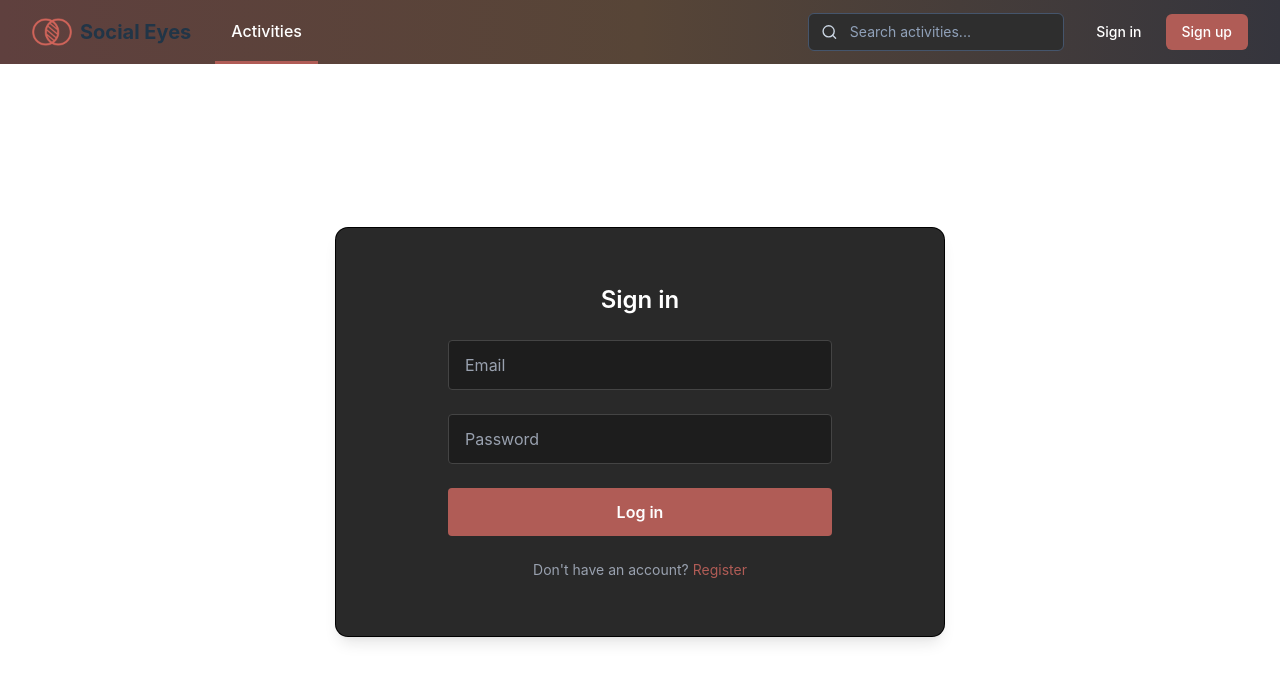
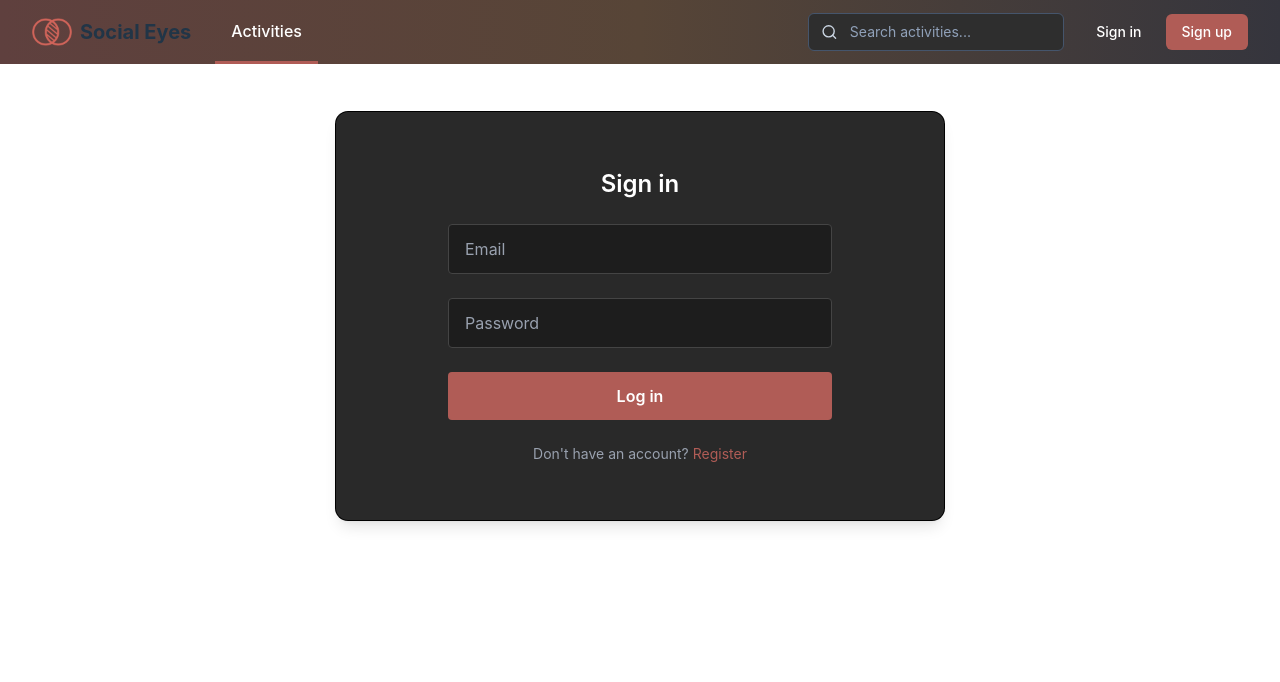
Before and after one commit to tadasmak/socialize_project_frontend, a React (Vite) app: page /participants/login in a window 1280 px wide. Shown: the top 682 px of the page. Built offline with nearby package versions, Linux system fonts and the light colour scheme; no server answers.

Commit message:
Fix horizontal alignment of pages

```diff
--- a/src/pages/ActivityFeed.tsx
+++ b/src/pages/ActivityFeed.tsx
@@ -61,8 +61,12 @@ const ActivityFeed: React.FC = () => {
 
     return (
         <>
-            <h1 className="text-4xl md:text-5xl font-bold">Activity Feed</h1>
-            <p className="text-lg md:text-xl mt-6">This is the activity page. You can find activities here that you can choose to participate in.</p>
+            {page == 1 && (
+                <>
+                    <h1 className="text-4xl md:text-5xl font-bold">Activity Feed</h1>
+                    <p className="text-lg md:text-xl mt-6">This is the activity page. You can find activities here that you can choose to participate in.</p>
+                </>
+            )}
 
             <div className="mt-6 grid justify-center grid-cols-1 lg:grid-cols-2 gap-4">
                 {activities.map((activity) => (
@@ -70,7 +74,7 @@ const ActivityFeed: React.FC = () => {
                 ))}
             </div>
 
-            <div className="flex justify-center mt-8 gap-2">
+            <div className="flex justify-center mt-auto mb-8 md:mb-4 gap-2">
                 <button onClick={() => goToPage(page - 1)} disabled={page <= 1} className="px-4 py-2 w-24 rounded bg-coral hover:bg-coral-darker text-white cursor-pointer disabled:opacity-50 disabled:cursor-not-allowed">Previous</button>
                 <span className="px-4 py-2">{page}</span>
                 <button onClick={() => goToPage(page + 1)} className="px-4 py-2 w-24 rounded bg-coral hover:bg-coral-darker text-white cursor-pointer disabled:opacity-50 disabled:cursor-not-allowed">Next</button>
--- a/src/pages/Login.tsx
+++ b/src/pages/Login.tsx
@@ -38,16 +38,16 @@ export const Login = () => {
     };
 
     return (
-        <div className="lg:w-1/2 m-auto">
+        <div className="lg:w-1/2 mx-auto">
             <div className="bg-[#292929] ring-1 ring-black ring-opacity-5 flex justify-center rounded-xl p-6 shadow-lg">
                 <form onSubmit={handleSubmit} className="w-full max-w-md space-y-6 p-8 rounded-xl">
                     <h1 className="text-2xl font-semibold text-white text-center">Sign in</h1>
 
-                    {error && ( <p className="text-red-400 text-sm text-center bg-red-900/20 p-2 rounded"> {error}</p> )}
+                    {error && (<p className="text-red-400 text-sm text-center bg-red-900/20 p-2 rounded"> {error}</p>)}
 
-                    <input type="email" placeholder="Email" value={email} onChange={(e) => setEmail(e.target.value)} className="w-full px-4 py-3 rounded bg-[#1d1d1d] text-white placeholder-gray-400 border border-[#444] focus:outline-none focus:ring-2 focus:ring-bg-coral" required/>
+                    <input type="email" placeholder="Email" value={email} onChange={(e) => setEmail(e.target.value)} className="w-full px-4 py-3 rounded bg-[#1d1d1d] text-white placeholder-gray-400 border border-[#444] focus:outline-none focus:ring-2 focus:ring-bg-coral" required />
 
-                    <input type="password" placeholder="Password" value={password} onChange={(e) => setPassword(e.target.value)} className="w-full px-4 py-3 rounded bg-[#1d1d1d] text-white placeholder-gray-400 border border-[#444] focus:outline-none focus:ring-2 focus:ring-[#b05c56]" required/>
+                    <input type="password" placeholder="Password" value={password} onChange={(e) => setPassword(e.target.value)} className="w-full px-4 py-3 rounded bg-[#1d1d1d] text-white placeholder-gray-400 border border-[#444] focus:outline-none focus:ring-2 focus:ring-[#b05c56]" required />
 
                     <button type="submit" className="w-full py-3 bg-coral hover:bg-coral-darker text-white rounded font-semibold transition-colors duration-100 cursor-pointer">Log in</button>
 
--- a/src/pages/Register.tsx
+++ b/src/pages/Register.tsx
@@ -34,16 +34,16 @@ export const Register = () => {
     };
 
     return (
-        <div className="lg:w-1/2 m-auto">
+        <div className="lg:w-1/2 mx-auto">
             <div className="bg-[#292929] ring-1 ring-black ring-opacity-5 flex justify-center rounded-xl p-6 shadow-lg">
                 <form onSubmit={handleSubmit} className="w-full max-w-md space-y-6 p-8 rounded-xl">
                     <h1 className="text-2xl font-semibold text-white text-center">Sign up</h1>
 
-                    {error && ( <p className="text-red-400 text-sm text-center bg-red-900/20 p-2 rounded"> {error}</p> )}
+                    {error && (<p className="text-red-400 text-sm text-center bg-red-900/20 p-2 rounded"> {error}</p>)}
 
-                    <input type="email" placeholder="Email" value={email} onChange={(e) => setEmail(e.target.value)} className="w-full px-4 py-3 rounded bg-[#1d1d1d] text-white placeholder-gray-400 border border-[#444] focus:outline-none focus:ring-2 focus:ring-bg-coral" required/>
+                    <input type="email" placeholder="Email" value={email} onChange={(e) => setEmail(e.target.value)} className="w-full px-4 py-3 rounded bg-[#1d1d1d] text-white placeholder-gray-400 border border-[#444] focus:outline-none focus:ring-2 focus:ring-bg-coral" required />
 
-                    <input type="password" placeholder="Password" value={password} onChange={(e) => setPassword(e.target.value)} className="w-full px-4 py-3 rounded bg-[#1d1d1d] text-white placeholder-gray-400 border border-[#444] focus:outline-none focus:ring-2 focus:ring-[#b05c56]" required/>
+                    <input type="password" placeholder="Password" value={password} onChange={(e) => setPassword(e.target.value)} className="w-full px-4 py-3 rounded bg-[#1d1d1d] text-white placeholder-gray-400 border border-[#444] focus:outline-none focus:ring-2 focus:ring-[#b05c56]" required />
 
                     <button type="submit" className="w-full py-3 bg-coral hover:bg-coral-darker text-white rounded font-semibold transition-colors duration-100 cursor-pointer">Register</button>
 
```
